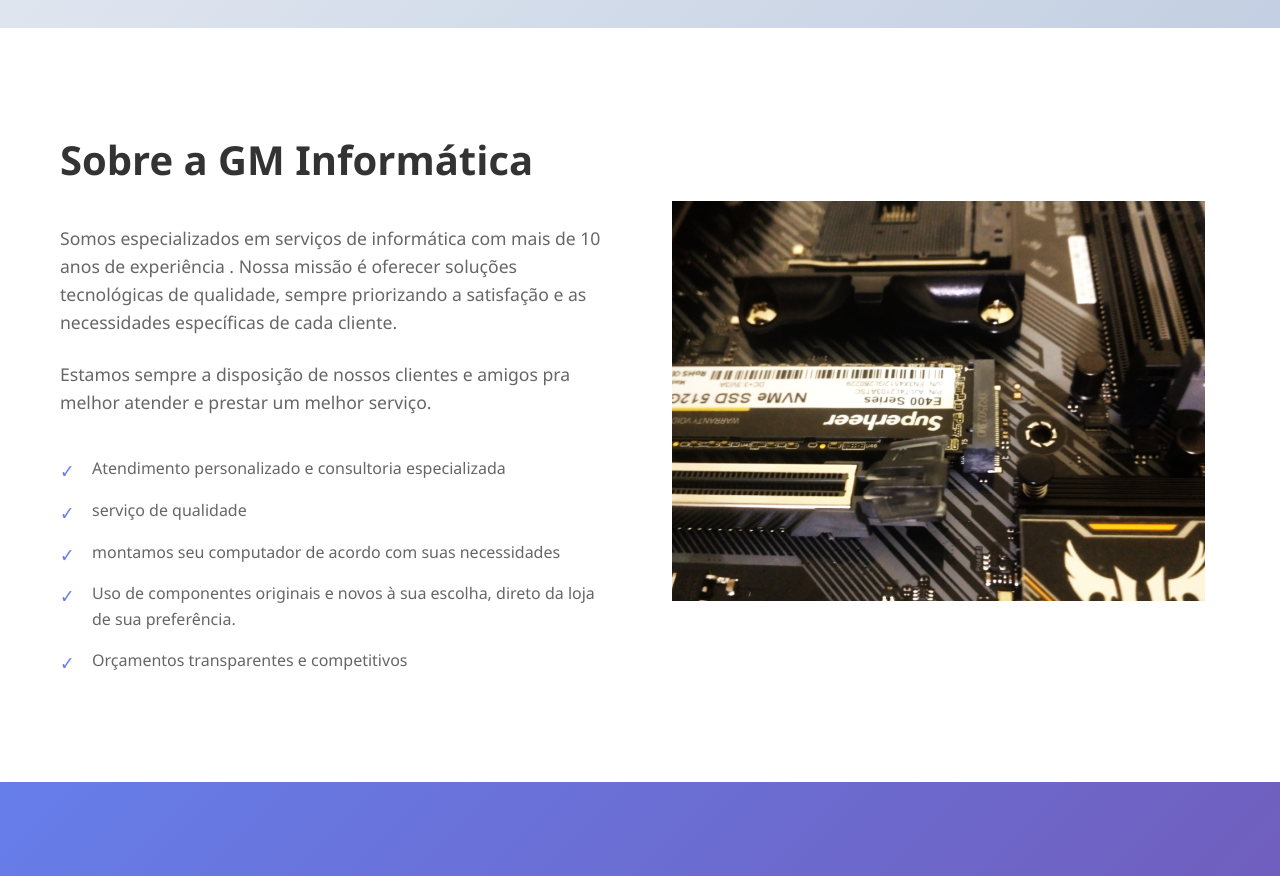
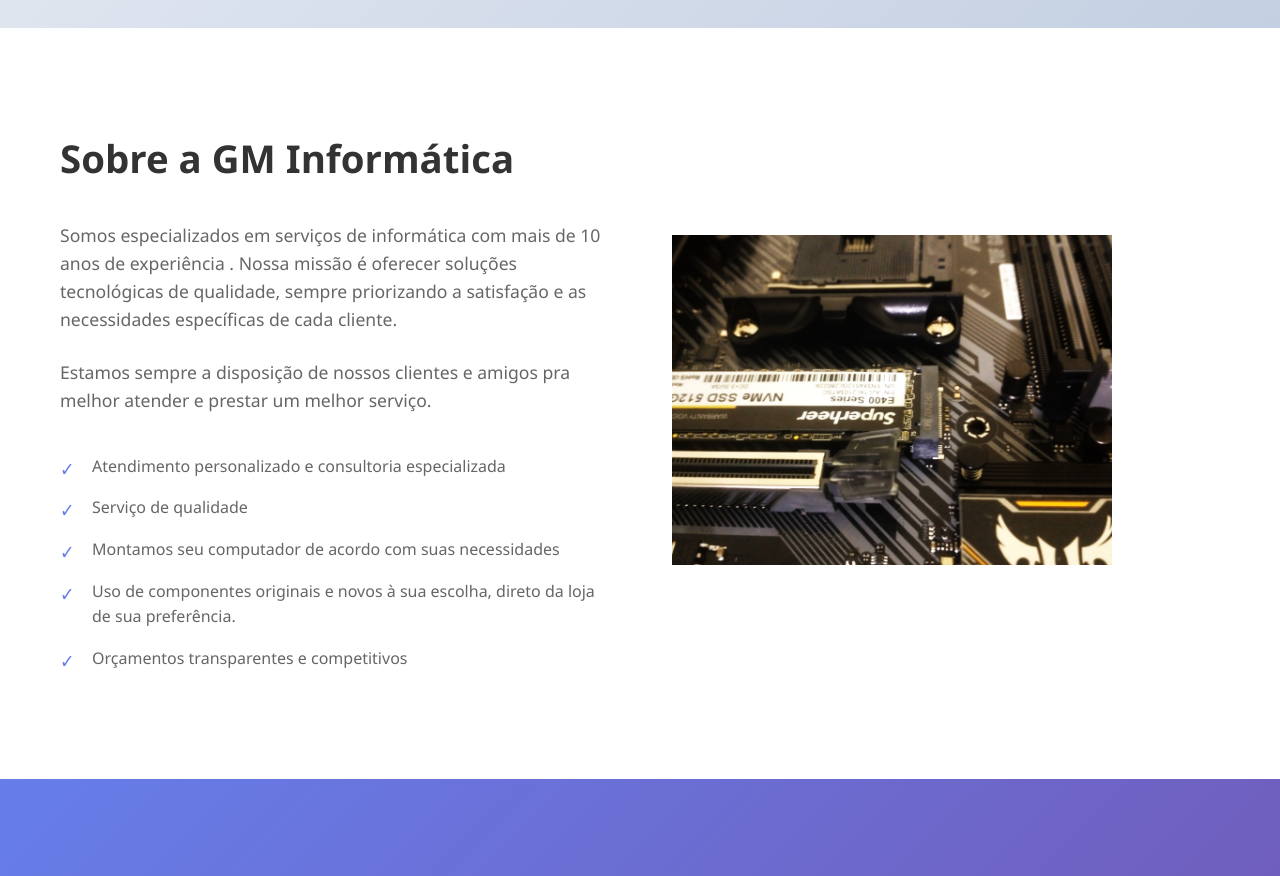
Before and after one commit to melo456/gm-informatica, a plain HTML site: page index.html in a window 1280 px wide. Shown: the part 1500-2376 px from the top of the page. Drawn offline with Linux system fonts and the light colour scheme.

Commit message:
Pequenos ajustes no index.html

```diff
--- a/index.html
+++ b/index.html
@@ -245,7 +245,7 @@
         }
 
         .about-text h2 {
-            font-size: 2.5rem;
+            font-size: 2.4rem;
             margin-bottom: 2rem;
             color: #333;
         }
@@ -499,8 +499,8 @@
 
                     <ul class="about-features">
                         <li>Atendimento personalizado e consultoria especializada</li>
-                        <li>serviço de qualidade</li>
-                        <li>montamos seu computador de acordo com suas necessidades</li>
+                        <li>Serviço de qualidade</li>
+                        <li>Montamos seu computador de acordo com suas necessidades</li>
                         <li>Uso de componentes originais e novos à sua escolha, direto da loja de sua preferência.</li>
 
                         <li>Orçamentos transparentes e competitivos</li>
@@ -508,7 +508,7 @@
                 </div>
 
                 <div class="">
-                    <div><img src="IMG_placak.jpg" height="400"></div>
+                    <div><img src="IMG_placak.jpg" height="330"></div>
                 </div>
             </div>
         </div>
```
